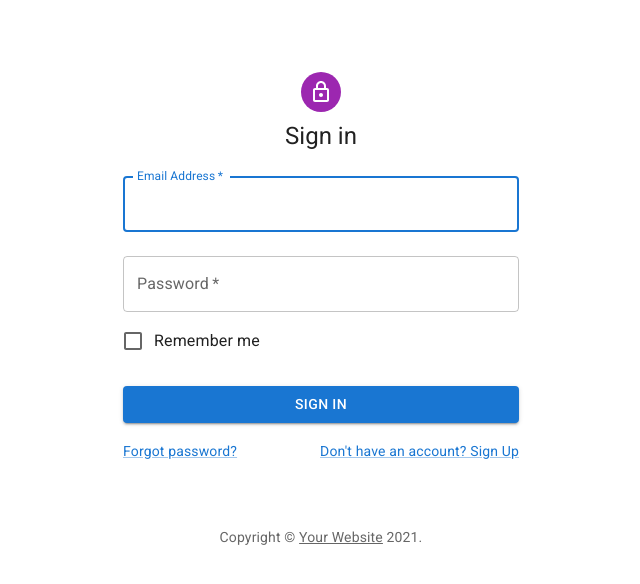
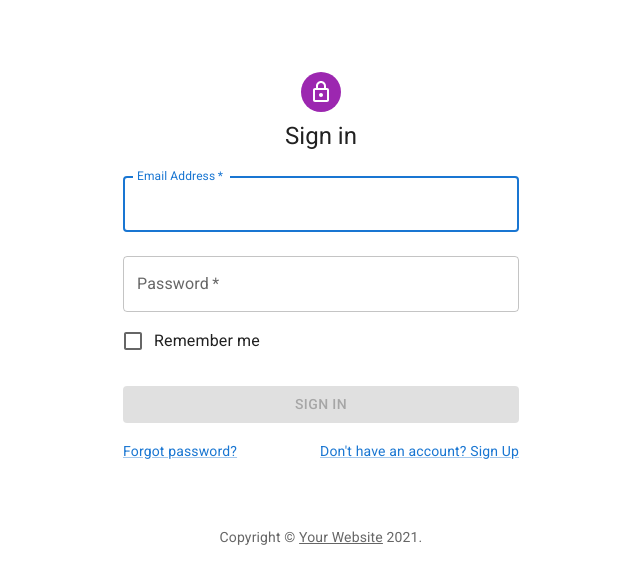
Before and after one commit to charan1922/sample-project-lt, a React (Create React App) app: page /login in a window 1280 px wide. Shown: the top 584 px of the page, without its empty margins (319-959 px from the left). Built offline with nearby package versions, Linux system fonts and the light colour scheme; no server answers.

Commit message:
Added validation

```diff
--- a/src/components/UserDropdown/index.js
+++ b/src/components/UserDropdown/index.js
@@ -15,6 +15,7 @@ import { useDispatch } from "react-redux";
 // import { AuhMethods } from '../../../../services/auth';
 // import { CurrentAuthMethod } from '../../../constants/AppConstants';
 import { useHistory } from "react-router";
+import useAuth from "../../utils/useAuth";
 
 const useStyles = makeStyles((theme) => ({
   profileRoot: {
@@ -79,10 +80,12 @@ const UserDropDown = () => {
   const classes = useStyles();
   const dispatch = useDispatch();
   const history = useHistory();
+  let auth = useAuth();
 
   const onItemClick = (item) => {
     if (item.label === "Logout") {
       // dispatch(AuthenticationMethods.jwtAuth.onLogout());
+      auth.signout();
       history.push("/signin");
     }
     if (item.label === "Add Hospital") {
--- a/src/features/login/Login.js
+++ b/src/features/login/Login.js
@@ -1,4 +1,4 @@
-
+import React, { useState } from "react";
 import {
     useHistory,
     useLocation
@@ -35,12 +35,19 @@ function Copyright(props) {
 
 const theme = createTheme();
 
+
 export default function LoginPage() {
     let history = useHistory();
     let location = useLocation();
     let auth = useAuth();
+    const [email, setEmail] = useState("");
+    const [password, setPassword] = useState("");
 
     let { from } = location.state || { from: { pathname: "/" } };
+
+    function validateForm() {
+        return email.length > 0 && password.length > 0;
+      }
 
     const handleSubmit = (event) => {
         event.preventDefault();
@@ -82,7 +89,7 @@ export default function LoginPage() {
               label="Email Address"
               name="email"
               autoComplete="email"
-              autoFocus
+              autoFocus onChange={(e) => setEmail(e.target.value)}
             />
             <TextField
               margin="normal"
@@ -93,6 +100,7 @@ export default function LoginPage() {
               type="password"
               id="password"
               autoComplete="current-password"
+              onChange={(e) => setPassword(e.target.value)}
             />
             <FormControlLabel
               control={<Checkbox value="remember" color="primary" />}
@@ -102,7 +110,7 @@ export default function LoginPage() {
               type="submit"
               fullWidth
               variant="contained"
-              sx={{ mt: 3, mb: 2 }}
+              sx={{ mt: 3, mb: 2 }} disabled={!validateForm()}
             >
               Sign In
             </Button>
--- a/src/hooks/useProvideAuth.js
+++ b/src/hooks/useProvideAuth.js
@@ -25,7 +25,7 @@ export default function useProvideAuth() {
     const signout = cb => {
         return fakeAuth.signout(() => {
             setUser(null);
-            cb();
+            //cb();
         });
     };
 
```
